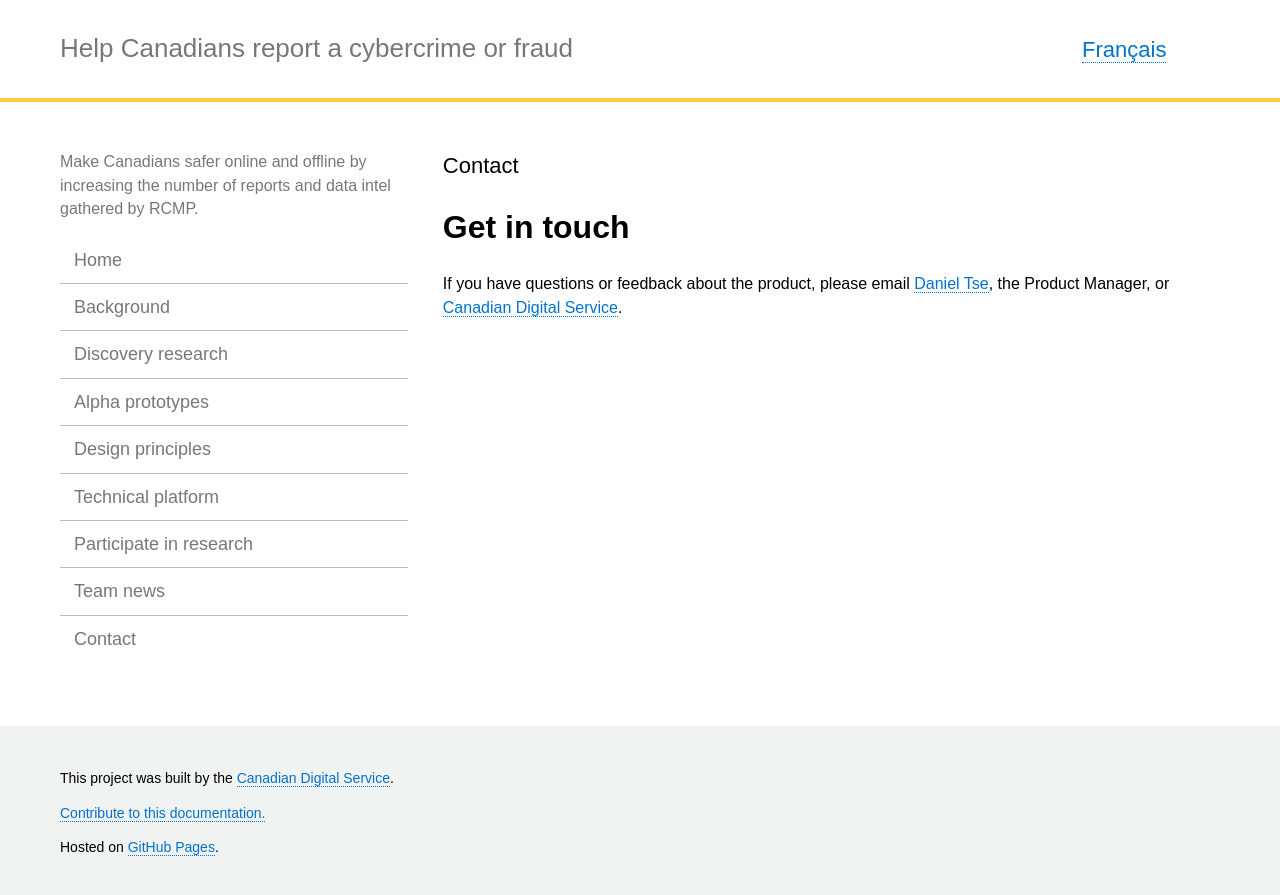
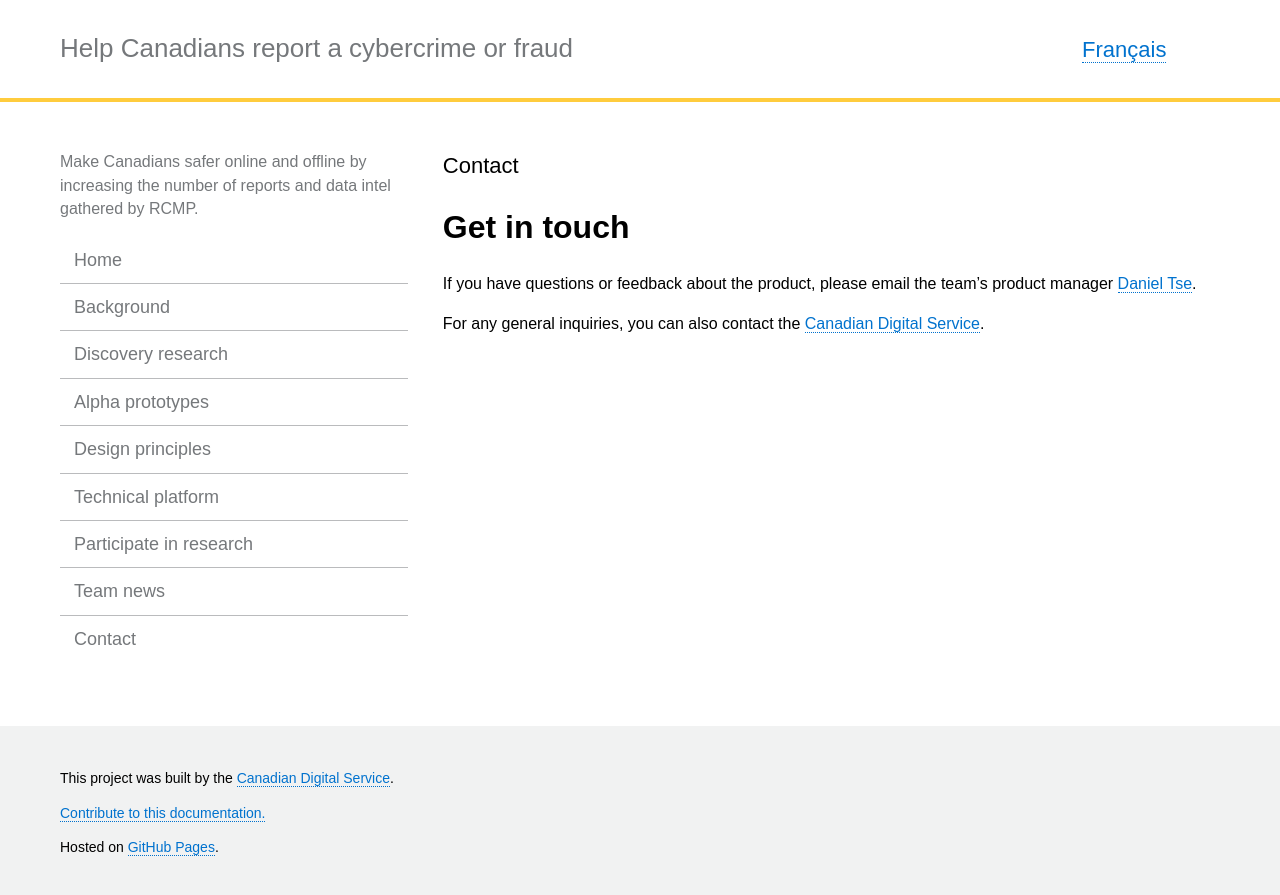
Before and after one commit to cds-snc/rcmp-report-a-cybercrime-alpha-documentation, a Jekyll site: the page built from _pages/en/contact.md, in a window 1280 px wide. Shown: the top 895 px of the page. Built offline with Jekyll 4.4.1, drawn with Linux system fonts in a browser that asks for light colours.

Commit message:
Update contact.md

```diff
--- a/_pages/en/contact.md
+++ b/_pages/en/contact.md
@@ -8,4 +8,6 @@ trans_url: "/coordonnees/"
 
 # Get in touch
 
-If you have questions or feedback about the product, please email [Daniel Tse](mailto: daniel.tse@tbs-sct.gc.ca), the Product Manager, or [Canadian Digital Service](mailto:cds-snc@tbs-sct.gc.ca).
+If you have questions or feedback about the product, please email the team's product manager [Daniel Tse](mailto: daniel.tse@tbs-sct.gc.ca).
+
+For any general inquiries, you can also contact the [Canadian Digital Service](mailto:cds-snc@tbs-sct.gc.ca).
```
